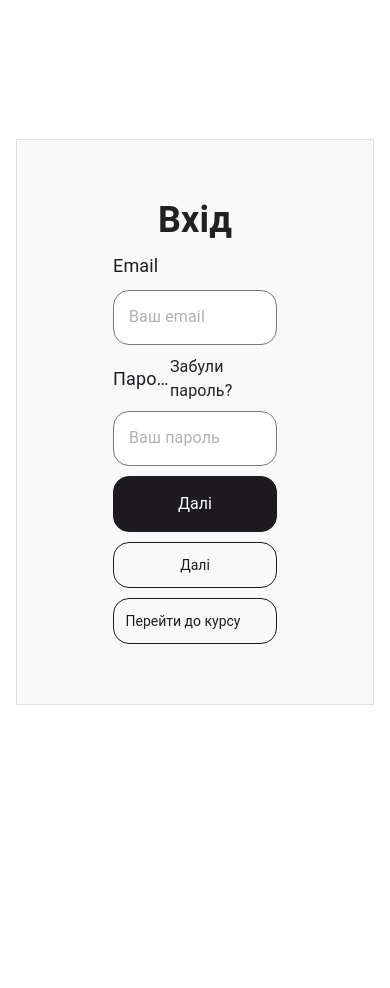
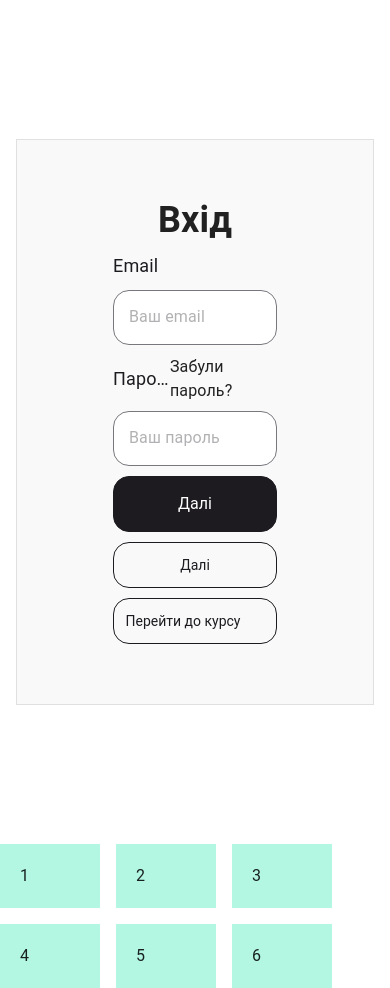
Before and after one commit to Den-St/mui-customization, a React (Vite) app: page / in a window 390 px wide. Before the commit the page ends 844 px from the top, so only its background shows below. Built offline with nearby package versions, Linux system fonts and the light colour scheme; some icons are missing.

Commit message:
responsiveness

```diff
--- a/src/App.tsx
+++ b/src/App.tsx
@@ -1,10 +1,12 @@
 import { Box, Button, Container, Input, InputLabel, Typography, useTheme } from '@mui/material'
 import DownloadIcon from '@mui/icons-material/Download';
 import { AuthFormControl } from './components/AuthFormControl/AuthFormControl';
+import { GridResponsiveTemplate } from './components/Grid';
 
 function App() {
   const theme = useTheme();
-  return <Container
+  return <>
+  <Container
     maxWidth={false}
     sx={{display: 'flex', justifyContent: 'center', alignItems: 'center' , height: '100vh'}}
     >
@@ -26,6 +28,8 @@ function App() {
       <Button variant='primary' size='medium' endIcon={<DownloadIcon />}>Перейти до курсу</Button>
     </Box>
   </Container>
+  <GridResponsiveTemplate />
+  </>
 }
 
 export default App
--- /dev/null
+++ b/src/components/Grid.tsx
@@ -0,0 +1,22 @@
+import { Grid, useMediaQuery, useTheme } from "@mui/material"
+
+export const GridResponsiveTemplate = () => {
+    const theme = useTheme();
+    const matches = useMediaQuery(theme.breakpoints.up('sm'));
+    console.log(matches); // true if screen width is >= 600px (sm breakpoint)
+    return <Grid container spacing={{ xs: 2, md: 3 }} columns={{ xs: 4, sm: 8, md: 12 }} >
+        {Array.from(Array(6)).map((_, index) => (
+            <Grid key={index}
+            sx={{width: {
+                xs: 100,
+                sm: 200,
+                md: 300,
+            },backgroundColor: {
+                xs: theme.palette.green[100],
+                sm: theme.palette.orange[50],
+                md: theme.palette.purple[200],
+            }, padding: '20px'}}
+            size={{ xs: 2, sm: 4, md: 4 }}>{index + 1}</Grid>
+        ))}
+    </Grid>
+}
```
